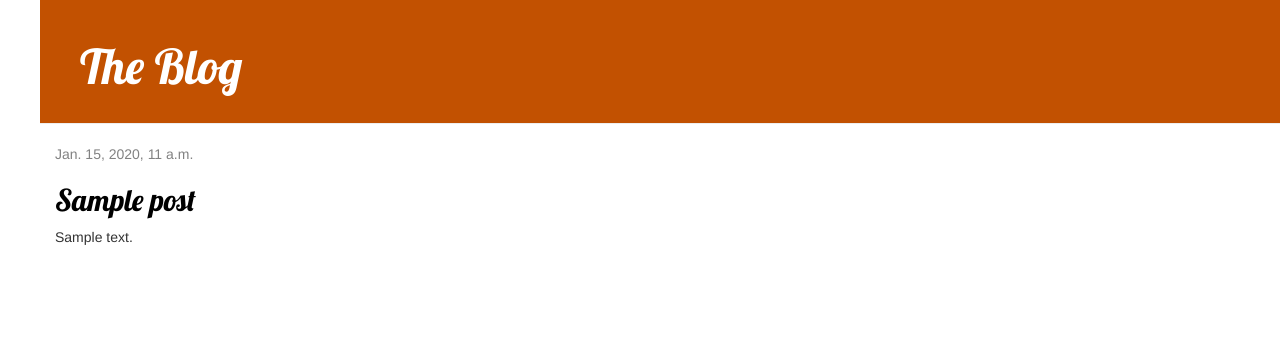
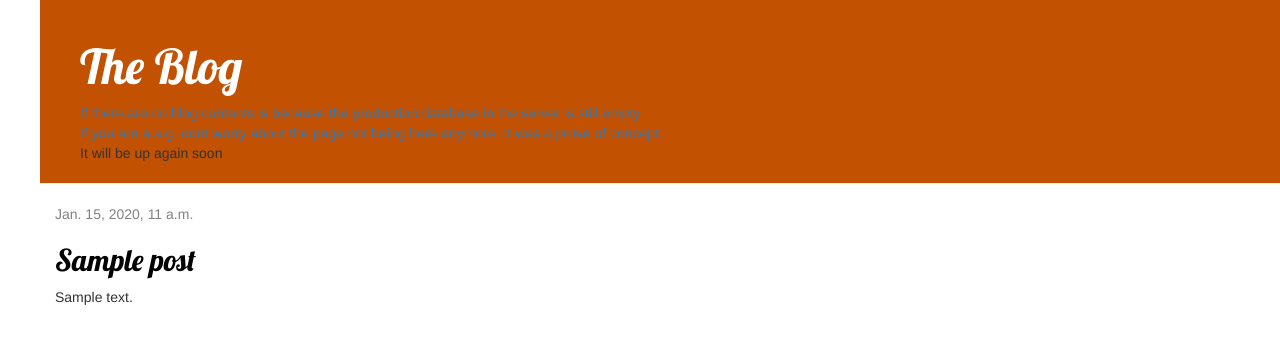
Before and after one commit to joseberlines/my-first-blog, a Django app: page / in a window 1280 px wide. Shown: the top 344 px of the page. Run offline with Django 3.2, Linux system fonts and the light colour scheme; tables that the repository leaves empty hold one stand-in row (values such as "Sample post"); some libraries are stand-ins or nearby versions.

Commit message:
back to girls tutorial

```diff
--- a/blog/templates/blog/base.html
+++ b/blog/templates/blog/base.html
@@ -11,6 +11,9 @@
 <body>
 	<div class="page-header">
 		<h1><a href="/">The Blog</a></h1>
+		<a>If there are no blog contents is because the production database in the server is still empty</a><br/>
+
+		<a>If you are a.a.g. dont worry about the page not being here anymore. It was a prove of concept.</a> <br/> </a>It will be up again soon</a>
 	</div>
 	<div class="content container">
 		<div class="row">
```
